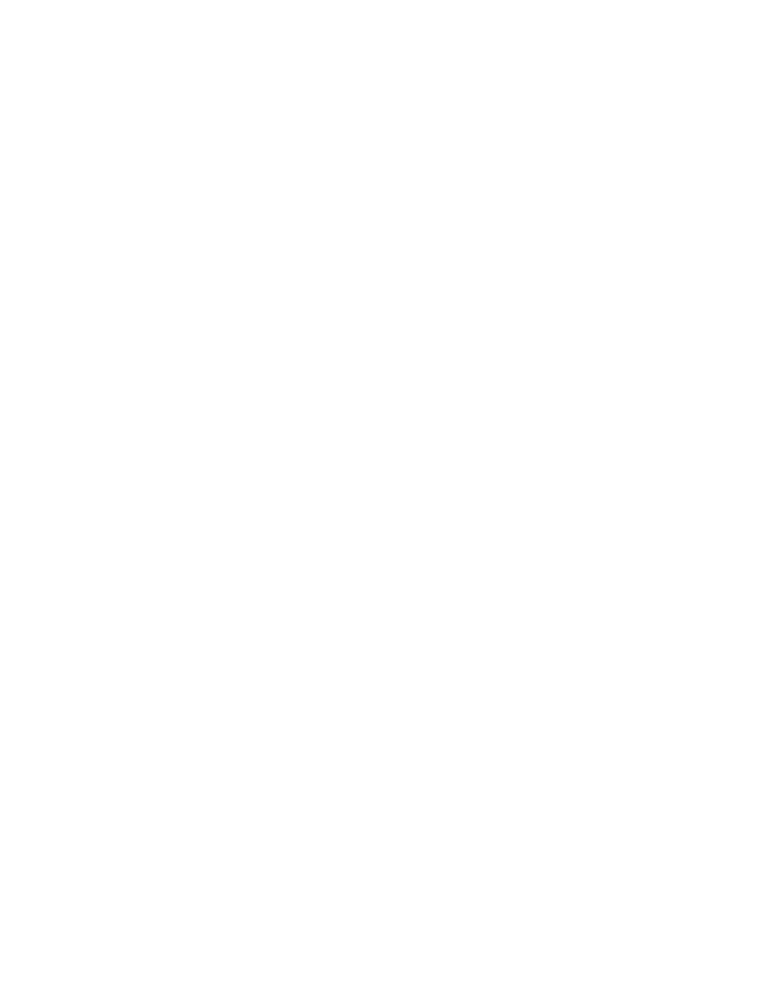
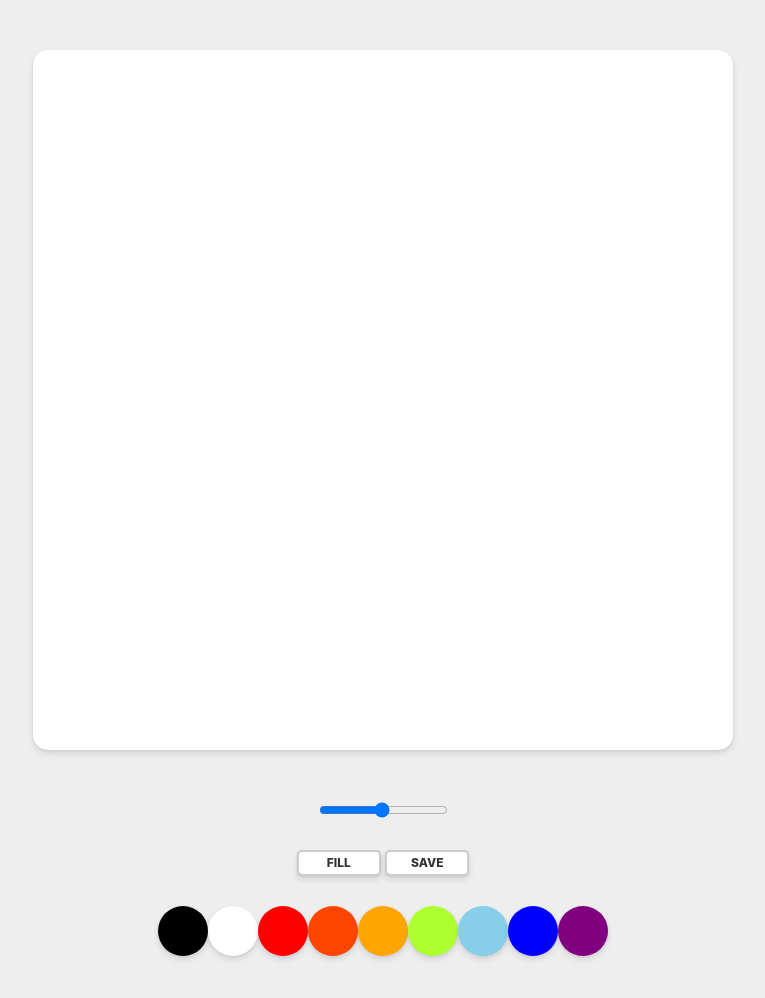
Before and after one commit to simyeongryu/clonecoding-painting, a plain HTML site: page index.html in a window 1280 px wide. Shown: the whole page, without its empty margins (257-1022 px from the left). Before the commit the page ends 800 px from the top, so only its background shows below. Drawn offline with Linux system fonts and the light colour scheme.

Commit message:
style done

```diff
--- a/index.html
+++ b/index.html
@@ -3,11 +3,32 @@
 <head>
     <meta charset="UTF-8">
     <meta name="viewport" content="width=device-width, initial-scale=1.0">
-    <meth http="X-UA-Compatible" content="ie-edge" />
+    <meta http="X-UA-Compatible" content="ie-edge" />
     <link rel="stylesheet" href="style.css">
     <title>painting</title>
 </head>
 <body>
+    <canvas id="jsCanvas" class="canvas"></canvas>
+    <div class="controls">
+        <div class="controls_range">
+            <input type="range" id="jsRange" min="0.1" max="5.0" value="2.5" step="0.1" />
+        </div>
+        <div class="controls_btns">
+            <button id="jsMode">Fill</button>
+            <button id="jsSave">Save</button>
+        </div>
+        <div id="jsColours" class="controls_colors">
+            <div class="controls_color" style="background-color: black"></div>
+            <div class="controls_color" style="background-color: white"></div>
+            <div class="controls_color" style="background-color: red"></div>
+            <div class="controls_color" style="background-color: orangered"></div>
+            <div class="controls_color" style="background-color: orange"></div>
+            <div class="controls_color" style="background-color: greenyellow"></div>
+            <div class="controls_color" style="background-color: skyblue"></div>
+            <div class="controls_color" style="background-color: blue"></div>
+            <div class="controls_color" style="background-color: purple"></div>
+        </div>
+    </div>
     <script src="app.js"></script>
 </body>
 </html>
--- /dev/null
+++ b/reset.css
@@ -0,0 +1,43 @@
+html, body, div, span, applet, object, iframe,
+h1, h2, h3, h4, h5, h6, p, blockquote, pre,
+a, abbr, acronym, address, big, cite, code,
+del, dfn, em, img, ins, kbd, q, s, samp,
+small, strike, strong, sub, sup, tt, var,
+b, u, i, center,
+dl, dt, dd, ol, ul, li,
+fieldset, form, label, legend,
+table, caption, tbody, tfoot, thead, tr, th, td,
+article, aside, canvas, details, embed,
+figure, figcaption, footer, header, hgroup,
+menu, nav, output, ruby, section, summary,
+time, mark, audio, video {
+	margin: 0;
+	padding: 0;
+	border: 0;
+	font-size: 100%;
+	font: inherit;
+	vertical-align: baseline;
+}
+/* HTML5 display-role reset for older browsers */
+article, aside, details, figcaption, figure,
+footer, header, hgroup, menu, nav, section {
+	display: block;
+}
+body {
+	line-height: 1;
+}
+ol, ul {
+	list-style: none;
+}
+blockquote, q {
+	quotes: none;
+}
+blockquote:before, blockquote:after,
+q:before, q:after {
+	content: '';
+	content: none;
+}
+table {
+	border-collapse: collapse;
+	border-spacing: 0;
+}
--- a/style.css
+++ b/style.css
@@ -0,0 +1,66 @@
+@import "reset.css";
+
+/* body 셋업 */
+body {
+    background-color: #eee;
+    font-family: -apple-system, BlinkMacSystemFont, 'Segoe UI', Roboto, Oxygen, Ubuntu, Cantarell, 'Open Sans', 'Helvetica Neue', sans-serif;
+    display: flex;
+    flex-direction: column;
+    align-items: center;
+    padding: 50px 0;
+}
+
+.canvas {
+    width: 700px;
+    height: 700px;
+    background-color: #ffffff;
+    border-radius: 15px;
+    box-shadow: 0 4px 6px rgba(50, 50, 93, 0.11), 0 1px 3px rgba(0, 0, 0, 0.08);
+}
+
+.controls {
+    margin-top: 50px;
+    display: flex;
+    flex-direction: column;
+    align-items: center;
+}
+
+.controls .controls_btns {
+    margin-bottom: 30px;
+}
+
+.controls .controls_btns button {
+    all: unset;
+    cursor: pointer;
+    background-color: white;
+    padding: 5px 0px;
+    width: 80px;
+    text-align: center;
+    border-radius: 5px;
+    box-shadow: 0 4px 6px rgba(50, 50, 93, 0.11), 0 1px 3px rgba(0, 0, 0, 0.08);
+    border: 2px solid rgba(0, 0, 0, 0.2);
+    color: rgba(0, 0, 0, 0.8);
+    text-transform: uppercase;
+    font-weight: 800;
+    font-size: 12px;
+}
+
+.controls .controls_btns button:active {
+    transform: scale(0.98);
+}
+
+.controls .controls_colors {
+    display: flex;
+}
+
+.controls_colors .controls_color {
+    width: 50px;
+    height: 50px;
+    box-shadow: 0 4px 6px rgba(50, 50, 93, 0.11), 0 1px 3px rgba(0, 0, 0, 0.08);
+    cursor: pointer;
+    border-radius: 25px; /* 원형으로 만드려면 width의 절반 만큼 준다. */
+}
+
+.controls .controls_range {
+    margin-bottom: 30px;
+}
```
